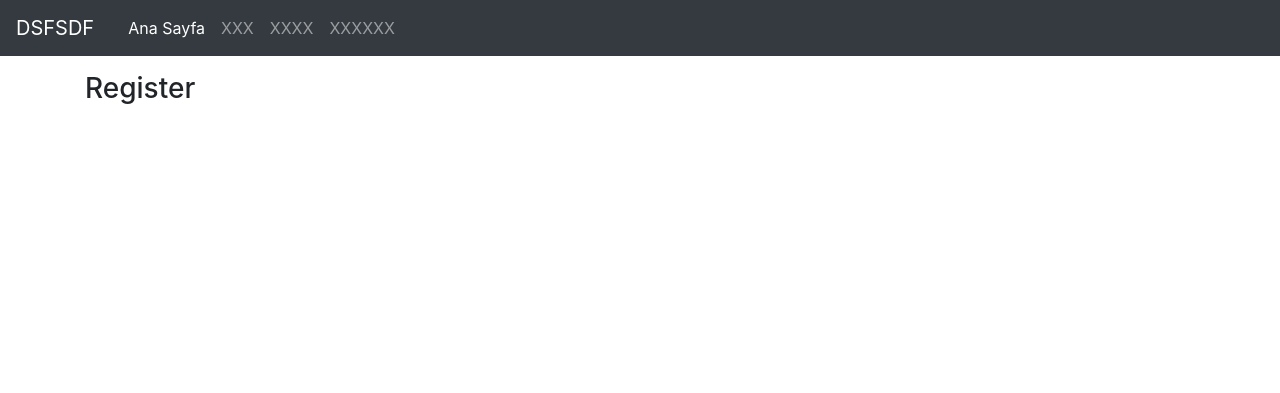
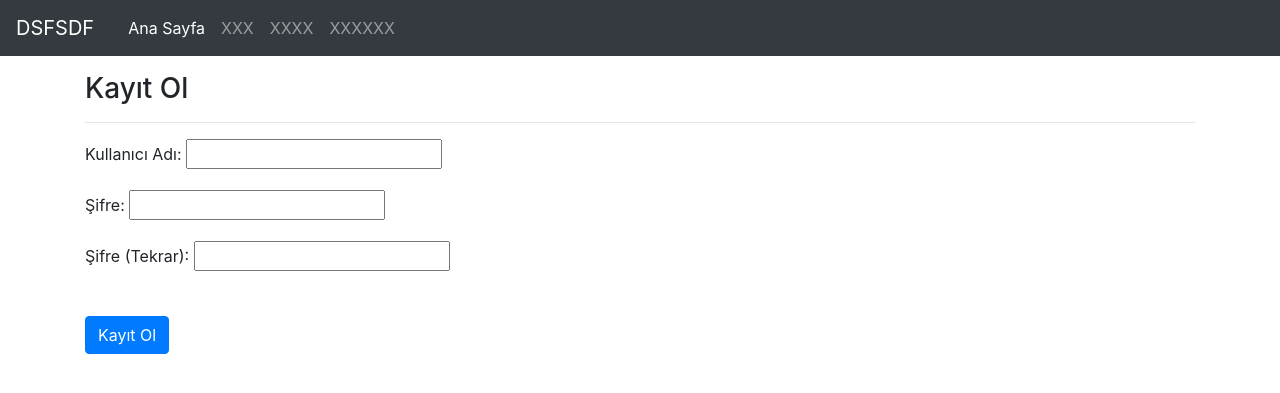
Before and after one commit to ahmetfarukyilmaz/Exam-Scheduling-System, a Django app: page /register/ in a window 1280 px wide. Shown: the top 393 px of the page. Run offline with Django 3.2, Linux system fonts and the light colour scheme; some libraries are stand-ins or nearby versions.

Commit message:
forms.py added

```diff
--- /dev/null
+++ b/exam/forms.py
@@ -0,0 +1,22 @@
+from django import forms
+from django.core.exceptions import ValidationError
+
+class RegisterForm(forms.Form):
+    username = forms.CharField(max_length=50, label="Kullanıcı Adı")
+    password = forms.CharField(max_length=30, widget=forms.PasswordInput, label="Şifre")
+    confirm = forms.CharField(max_length=30, widget=forms.PasswordInput, label="Şifre (Tekrar)")
+
+    def clean(self):
+        username = self.cleaned_data.get("username")
+        password = self.cleaned_data.get("password")
+        confirm = self.cleaned_data.get("confirm")
+
+        if password and confirm and password != confirm:
+            raise forms.ValidationError("Şifreler Eşleşmiyor")
+
+        values = {
+            "username" : username,
+            "password" : password
+        }
+
+        return values
--- a/exam/views.py
+++ b/exam/views.py
@@ -1,4 +1,5 @@
 from django.shortcuts import render, HttpResponse
+from .forms import *
 
 # Create your views here.
 
@@ -6,7 +7,20 @@ def login(request):
     return render(request, "login.html")
 
 def register(request):
-    return render(request, "register.html")
+    if request.method == "POST":
+        form = RegisterForm(request.POST)
+        if form.is_valid:
+            username = form.cleaned_data.get('username')
+            password = form.cleaned_data.get('password')
+
+    else:
+        form = RegisterForm()
+        context = {
+        "form" : form
+        }
+        return render(request, "register.html", context)
+
+
 
 def logout(request):
     return HttpResponse("Deneme")
--- a/templates/register.html
+++ b/templates/register.html
@@ -5,5 +5,14 @@
 {% endblock title %}
 
 {% block content %}
-<h3>Register</h3>
+<h3>Kayıt Ol</h3>
+<hr>
+
+<form method="post">
+    {{form.as_p}}
+
+    <br>
+    <button type="submit" class="btn btn-primary">Kayıt Ol</button>
+
+</form>
 {% endblock content %}
```
